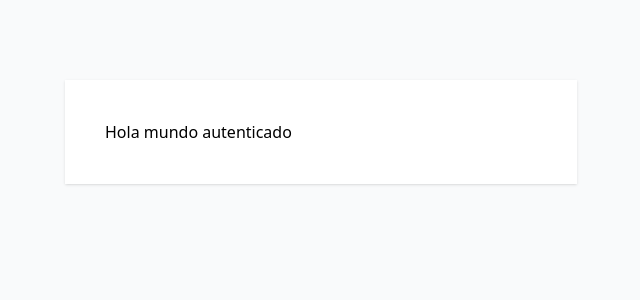
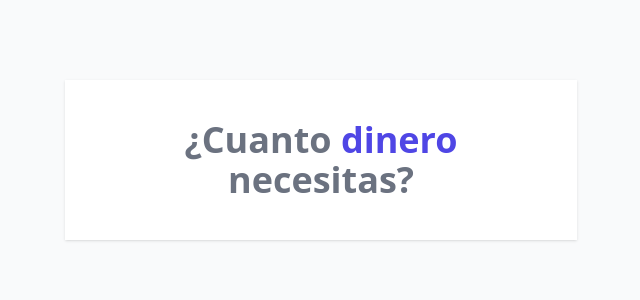
Before and after one commit to liquindoi/cotizador-prestamos-react, a React (Vite) app: page / in a window 1280 px wide. Shown: the top 300 px of the page, without its empty margins (319-959 px from the left). Built offline with nearby package versions, Linux system fonts and the light colour scheme.

Commit message:
Componentes en React

```diff
--- a/src/App.jsx
+++ b/src/App.jsx
@@ -1,3 +1,5 @@
+import Header from "./components/Header";
+
 function App() {
 
   const hola = "Hola mundo";
@@ -9,8 +11,7 @@
     // En la sección del return no podemos añadir ninguna lógica de javascript
     // Es solo visualización
     <div className="my-20 max-w-lg mx-auto bg-white shadow p-10">
-      {hola}
-      {auth ? ' autenticado' : ' no autenticado'}
+      <Header />
     </div>
   )
 }
--- /dev/null
+++ b/src/components/Header.jsx
@@ -0,0 +1,14 @@
+// Sintáxis antigua. Las nuevas versiones ya no lo necesitan.
+// import React from "react";
+
+
+
+function Header(){
+    return(
+        <h1 className="text-4xl font-extrabold text-gray-500 text-center">
+        ¿Cuanto <span className="text-indigo-600">dinero </span> necesitas?
+      </h1>
+    )
+}
+
+export default Header;
```
